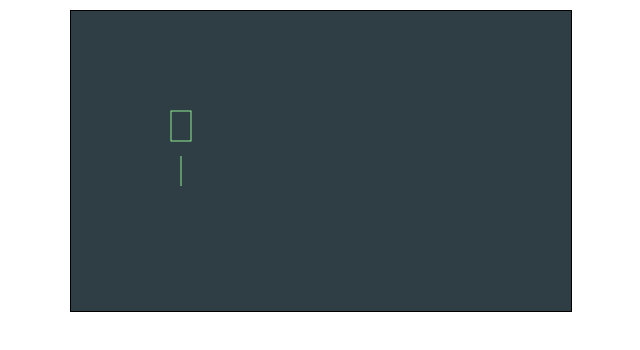
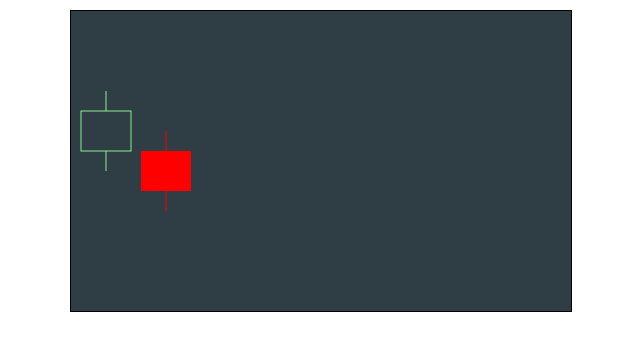
Before and after one commit to t4sk/react-canvas-time-series, a React (Create React App) app: page / in a window 1280 px wide. Shown: the top 350 px of the page, without its empty margins (319-959 px from the left). Built offline with nearby package versions, Linux system fonts and the light colour scheme.

Commit message:
draw candle stick

```diff
--- a/src/App.js
+++ b/src/App.js
@@ -9,10 +9,7 @@ class App extends Component {
       <div className="App">
         <div style={{margin: 10}}></div>
 
-        <Candlestick
-          width={500}
-          height={300}
-        />
+        <Candlestick />
       </div>
     );
   }
--- a/src/candlestick/index.js
+++ b/src/candlestick/index.js
@@ -1,22 +1,44 @@
 import React, {Component} from 'react'
 import PropTypes from 'prop-types'
 
-function drawCandlestick(ctx, props, data) {
-  // TODO scale
+// TODO queue real time data
+// TODO object pool
+// TODO use more than one canvas
+// TODO render elements off screen
+// TODO bitwise operator for math
+// TODO use requestAnimationFrame?
+
+function floor(x) {
+  return x ^ 0
+}
+
+function drawCandlestick(ctx, props, metric, data) {
+  const {x, width, yMin, scaleY,} = metric
   const {high, low, open, close} = data
+
+  const y = props.height - scaleY * (Math.max(open, close) - yMin)
+  const height = scaleY * Math.abs(open - close)
 
   if (open <= close) {
     ctx.strokeStyle = props.candlestick.bull.color
-    ctx.strokeRect(100, 100, 20, 30)
+    ctx.strokeRect(x, y, width, height)
   } else {
     ctx.strokeStyle = props.candlestick.bear.color
     ctx.fillStyle = props.candlestick.bear.color
-    ctx.fillRect(100, 100, 20, 30)
+    ctx.fillRect(x, y, width, height)
   }
 
+  const xCenter = x + floor(width / 2)
+  // top wick
   ctx.beginPath()
-  ctx.moveTo(110,145)
-  ctx.lineTo(110,175)
+  ctx.moveTo(xCenter, y)
+  ctx.lineTo(xCenter, y - scaleY * (high - Math.max(open, close)))
+  ctx.stroke()
+
+  // bottom wick
+  ctx.beginPath()
+  ctx.moveTo(xCenter, y + height)
+  ctx.lineTo(xCenter, y + height + scaleY * (Math.min(open, close) - low))
   ctx.stroke()
 }
 
@@ -34,11 +56,40 @@ class Candlestick extends Component {
     this.ctx.fillStyle = this.props.backgroundColor
     this.ctx.fillRect(0, 0, this.props.width, this.props.height)
 
+    // candlesticks
+    const xMin = 100
+    const xMax = 200
+    const yMin = 30
+    const yMax = 100
+    const scaleX = floor(this.props.width / (xMax - xMin))
+    const scaleY = floor(this.props.height / (yMax - yMin))
+
+    const x1 = 20
+    const x0 = 10
+    const width = scaleX * (x1 - x0)
+
     drawCandlestick(this.ctx, this.props, {
-      high: 100,
-      low: 50,
+      x: x0,
+      width,
+      yMin,
+      scaleY,
+    }, {
+      high: 85,
+      low: 65,
       open: 70,
-      close: 90,
+      close: 80,
+    })
+
+    drawCandlestick(this.ctx, this.props, {
+      x: width + x1,
+      width,
+      yMin,
+      scaleY,
+    }, {
+      high: 75,
+      low: 55,
+      open: 70,
+      close: 60,
     })
   }
 
@@ -61,6 +112,8 @@ class Candlestick extends Component {
 
 Candlestick.defaultProps = {
   backgroundColor: "#2f3d45",
+  width: 500,
+  height: 300,
   candlestick: {
     bull: {
       color: "lightgreen",
```
